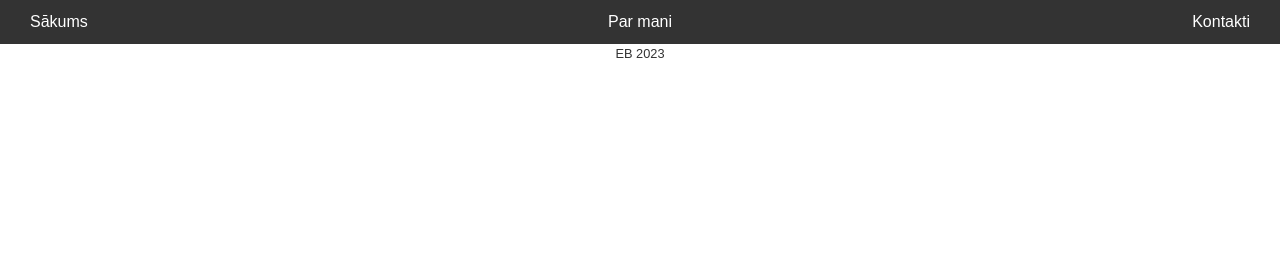
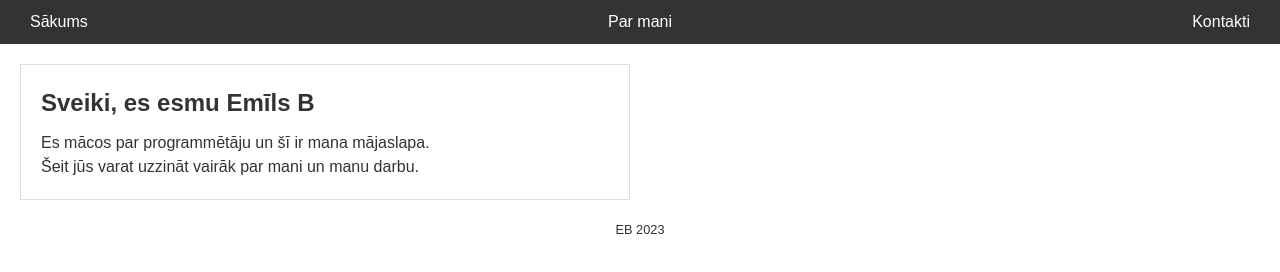
Before and after one commit to emiilssz/emiilssz.github.io, a plain HTML site: page index.html in a window 1280 px wide. Drawn offline with Linux system fonts and the light colour scheme.

Commit message:
index.html

```diff
--- a/index.html
+++ b/index.html
@@ -11,13 +11,19 @@
     <header>
 		<nav>
 			<ul>
-				<li><a href="sakums.html">Sākums</a></li>
+				<li><a href="#sakums">Sākums</a></li>
 				<li><a href="par-mani.html">Par mani</a></li>
 				<li><a href="kontakti.html">Kontakti</a></li>
 			</ul>
 		</nav>
 	</header>
-
+    <main>
+    <section id="sakums">
+        <h2>Sveiki, es esmu Emīls B</h2>
+        <p>Es mācos par programmētāju un šī ir mana mājaslapa.</p>
+        <p>Šeit jūs varat uzzināt vairāk par mani un manu darbu.</p>
+    </section>
+</main>
 	<footer>
 		<p>EB 2023</p>
 	</footer>
```
Also changed, not shown: sakums.html (+2 -2 lines).
